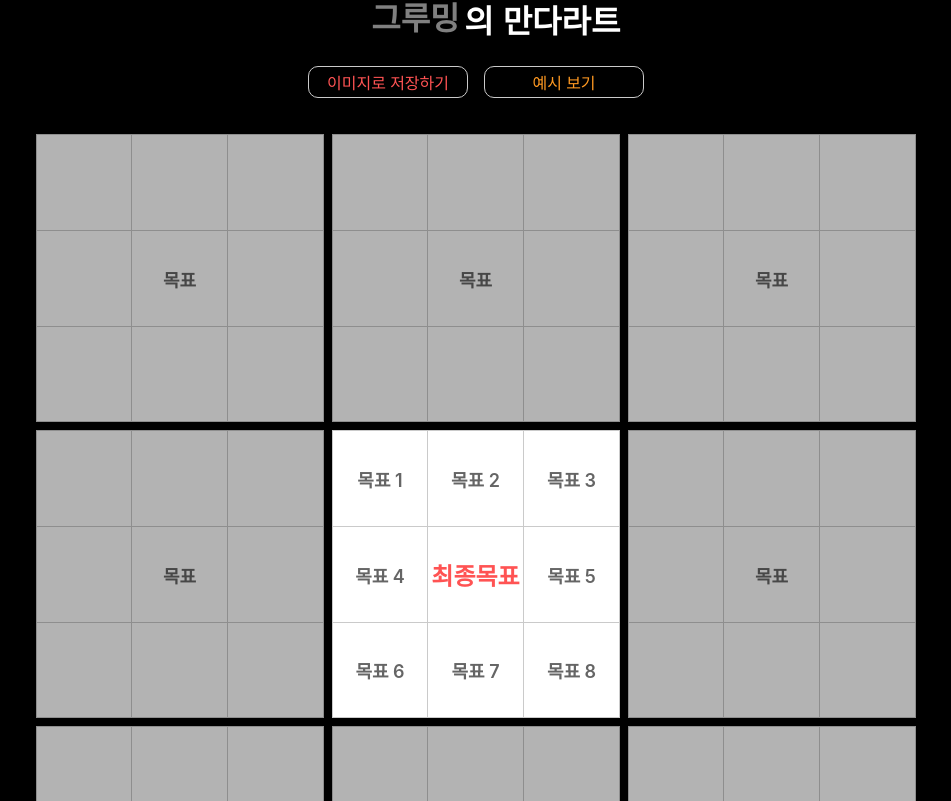
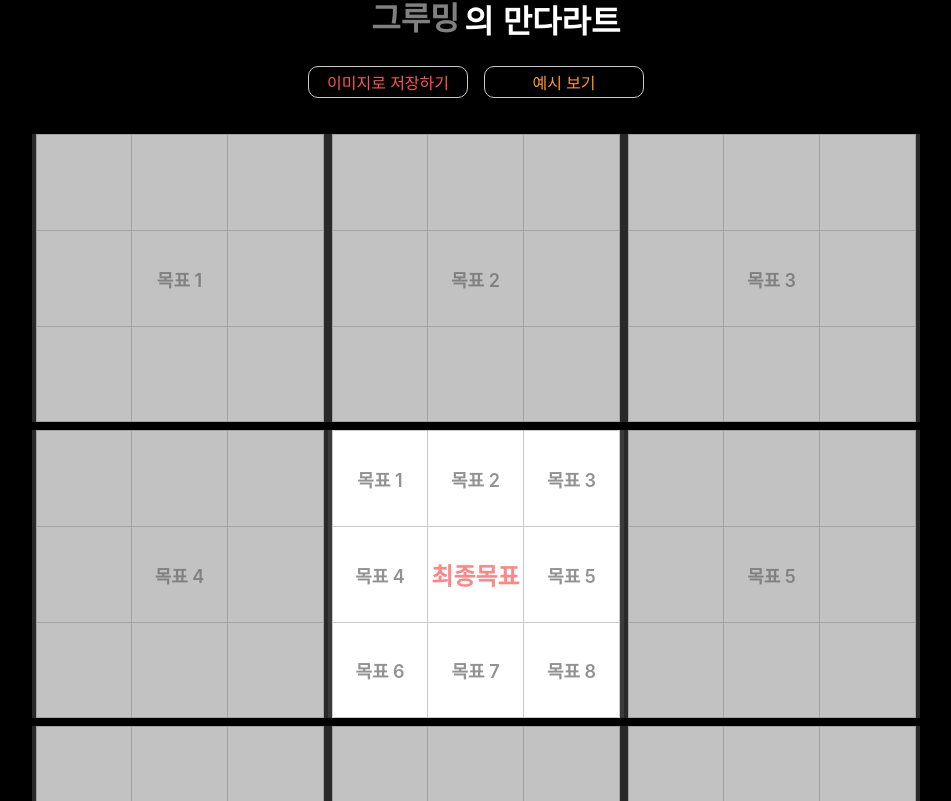
Before and after one commit to ddongule/mandal-art, a React (Create React App) app: page / in a window 1280 px wide. Shown: the part 359-1160 px from the top of the page, without its empty margins (164-1115 px from the left). Built offline with nearby package versions, Linux system fonts and the light colour scheme; the HTML template or start-up script is replaced by a standard one.

Commit message:
feat: Activate table when center input filled

```diff
--- a/src/App.js
+++ b/src/App.js
@@ -53,25 +53,21 @@ function App() {
         <Nav onClickExample={openModal} name={name} />
         <Slider>
           <div className='tables first-row'>
-            <Table tableKey='first-table' addMainInput={addMainInput} centerInput={mainInput[0]} />
-            <Table tableKey='second-table' addMainInput={addMainInput} centerInput={mainInput[1]} />
-            <Table tableKey='third-table' addMainInput={addMainInput} centerInput={mainInput[2]} />
+            <Table tableKey='1' addMainInput={addMainInput} centerInput={mainInput[0]} />
+            <Table tableKey='2' addMainInput={addMainInput} centerInput={mainInput[1]} />
+            <Table tableKey='3' addMainInput={addMainInput} centerInput={mainInput[2]} />
           </div>
           <div className='tables second-row'>
-            <Table tableKey='fourth-table' addMainInput={addMainInput} centerInput={mainInput[3]} />
+            <Table tableKey='4' addMainInput={addMainInput} centerInput={mainInput[3]} />
             <MainTable addMainInput={addMainInput} />
-            <Table tableKey='sixth-table' addMainInput={addMainInput} centerInput={mainInput[4]} />
+            <Table tableKey='5' addMainInput={addMainInput} centerInput={mainInput[4]} />
             <div className='shader left'></div>
             <div className='shader right'></div>
           </div>
           <div className='tables third-row'>
-            <Table
-              tableKey='seventh-table'
-              addMainInput={addMainInput}
-              centerInput={mainInput[5]}
-            />
-            <Table tableKey='eighth-table' addMainInput={addMainInput} centerInput={mainInput[6]} />
-            <Table tableKey='ninth-table' addMainInput={addMainInput} centerInput={mainInput[7]} />
+            <Table tableKey='6' addMainInput={addMainInput} centerInput={mainInput[5]} />
+            <Table tableKey='7' addMainInput={addMainInput} centerInput={mainInput[6]} />
+            <Table tableKey='8' addMainInput={addMainInput} centerInput={mainInput[7]} />
           </div>
         </Slider>
       </div>
--- a/src/Modal/index.styles.js
+++ b/src/Modal/index.styles.js
@@ -23,7 +23,7 @@ const ModalWrapper = styled.div`
   justify-content: center;
   backdrop-filter: blur(3px);
   transition: all 0.3s ease-in-out;
-  z-index: 1;
+  z-index: 11;
 `;
 
 const ModalInner = styled.div`
@@ -38,8 +38,7 @@ const ModalInner = styled.div`
           transform: scale(1);
           /* transform: rotate(0deg); */
         `}
-  /* min-width: 35rem;
-  min-height: 35rem; */
+
   width: calc(100% - 2rem);
   height: calc(100% - 2rem);
   max-width: 35rem;
@@ -50,7 +49,6 @@ const ModalInner = styled.div`
   display: flex;
   justify-content: center;
   align-items: center;
-  z-index: 10;
   position: relative;
 `;
 
--- a/src/Table/index.js
+++ b/src/Table/index.js
@@ -1,6 +1,6 @@
 import TableWrapper from './index.styles';
 
-function Table({ customClass, addMainInput, centerInput, main, handleSubTableInputs }) {
+function Table({ tableKey, customClass, addMainInput, centerInput, main, handleSubTableInputs }) {
   const onChangeMainInput = ({ target }) => {
     addMainInput(target.dataset.index, target.innerText);
   };
@@ -12,7 +12,8 @@ function Table({ customClass, addMainInput, centerInput, main, handleSubTableInp
   };
 
   return (
-    <TableWrapper main={main} className='table-wrapper'>
+    <TableWrapper centerInput={centerInput} main={main} className='table-wrapper'>
+      <div className='cover'></div>
       <div className='boxes'>
         <div onClick={onClickSpan} className='hide-input first-first'>
           <span
@@ -65,7 +66,7 @@ function Table({ customClass, addMainInput, centerInput, main, handleSubTableInp
             onBlur={main ? onChangeMainInput : handleSubTableInputs}
             autoComplete='off'
             readOnly={main ? false : true}
-            data-placeholder={main ? '최종목표' : '목표'}
+            data-placeholder={main ? '최종목표' : `목표 ${tableKey}`}
           >
             {centerInput}
           </span>
--- a/src/Table/index.styles.js
+++ b/src/Table/index.styles.js
@@ -7,6 +7,18 @@ const TableWrapper = styled.div`
   align-items: center;
   justify-content: center;
   font-size: 1rem;
+  position: relative;
+
+  .cover {
+    position: absolute;
+    top: 0;
+    left: 0;
+    width: 100%;
+    height: 100%;
+    z-index: ${({ main, centerInput }) => (main ? -1 : centerInput ? -1 : 10)};
+    background: var(--background);
+    opacity: ${({ main }) => (main ? css`1` : css`0.7`)};
+  }
 
   .boxes {
     display: flex;
@@ -21,33 +33,34 @@ const TableWrapper = styled.div`
       justify-content: center;
       align-items: center;
       cursor: text;
-      opacity: ${({ main }) => (main ? css`1` : css`0.7`)};
-
-      &.second-second span[contenteditable='true'] {
-        color: ${({ main }) => (main ? css`var(--red)` : css``)};
-        font-size: ${({ main }) => (main ? css`1.5rem` : css`1.3rem`)};
-      }
-      & span[contenteditable]:empty::before {
-        content: attr(data-placeholder);
-        color: var(--placeholder);
-        font-size: 1.125rem;
-      }
-      &.second-second span[contenteditable='true']:empty::before {
-        content: attr(data-placeholder);
-        color: ${({ main }) => (main ? css`var(--red)` : css`var(--placeholder)`)};
-        font-size: ${({ main }) => (main ? css`1.5rem` : css`1.3rem`)};
-      }
 
       span {
         width: 100%;
         max-height: 100%;
         text-align: center;
         overflow: hidden;
-        /* height: 1.2rem; */
 
         &:focus {
           outline: none;
         }
+      }
+
+      &.second-second span[contenteditable] {
+        color: ${({ main }) => (main ? css`var(--red)` : css``)};
+        font-size: ${({ main }) => (main ? css`1.5rem` : css`1.3rem`)};
+      }
+
+      & span[contenteditable]:empty::before {
+        content: attr(data-placeholder);
+        color: var(--placeholder);
+        font-size: 1.125rem;
+        opacity: 0.7;
+      }
+      &.second-second span[contenteditable='true']:empty::before {
+        content: attr(data-placeholder);
+        color: ${({ main }) => (main ? css`var(--red)` : css`var(--placeholder)`)};
+        font-size: ${({ main }) => (main ? css`1.5rem` : css`1.3rem`)};
+        opacity: 0.7;
       }
 
       &.first-first,
--- a/src/global.styles.js
+++ b/src/global.styles.js
@@ -13,6 +13,7 @@ const GlobalStyle = createGlobalStyle`
 		--purple: #5e53ff;
 		--red: #ff5353;
 		--red-opacity: #ff5353c8;
+		--red-opacity-big: #ff53537a;
 		--box-background: #ffffff2e;
 		--placeholder: #656565;
 		--background: hsla(0,0%,40%,0.56863);
```
